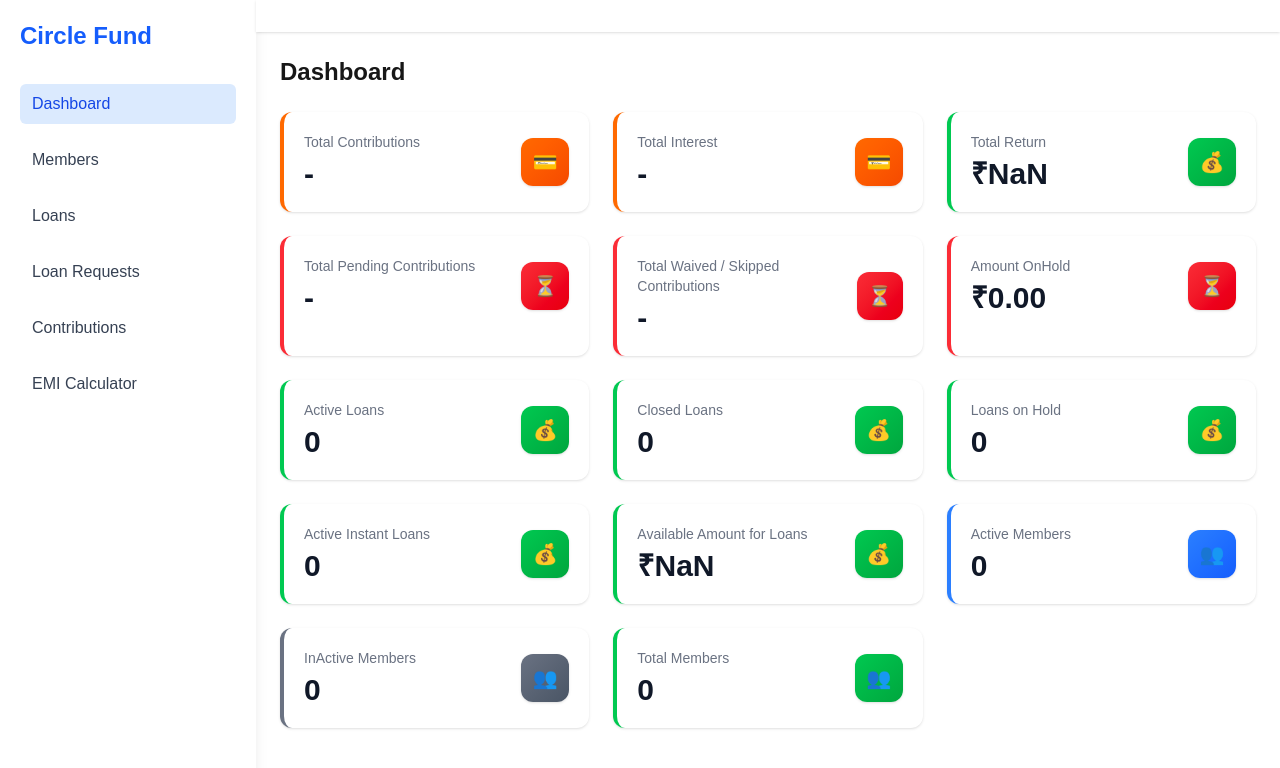
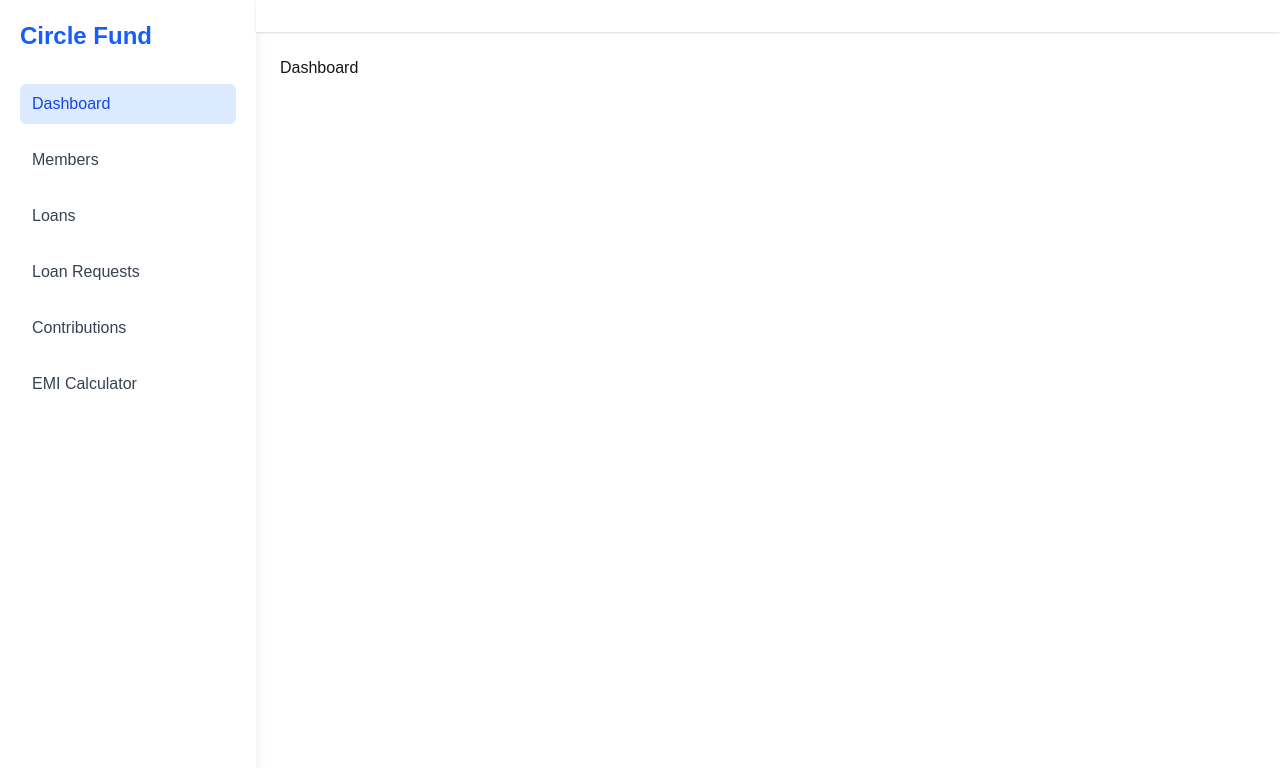
Before and after one commit to helphind/our-invest, a Next.js app: page /dashboard in a window 1280 px wide. Shown: the top 768 px of the page. Built offline with nearby package versions, Linux system fonts and the light colour scheme; no server answers; the database is empty.

Commit message:
Dashboard debug

```diff
--- a/app/(app)/dashboard/page.tsx
+++ b/app/(app)/dashboard/page.tsx
@@ -1,3 +1,4 @@
+/*
 import StatCard from "../../components/StatCard";
 import {
     getAvailableAmountForLoan,
@@ -127,3 +128,10 @@ export default async function DashboardPage() {
         </div>
     );
 }
+*/
+
+export default function DashboardPage() {
+    return (
+        <div>Dashboard</div>
+    )
+}
```
